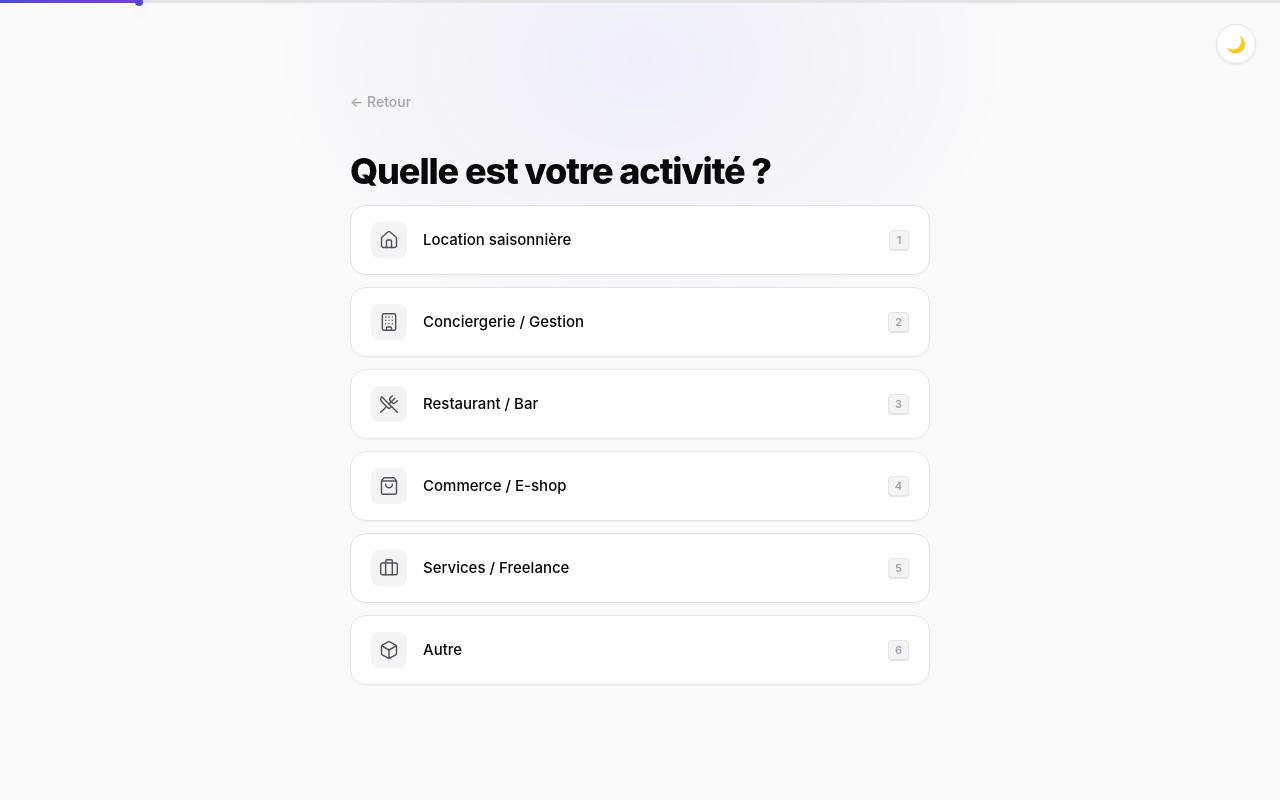
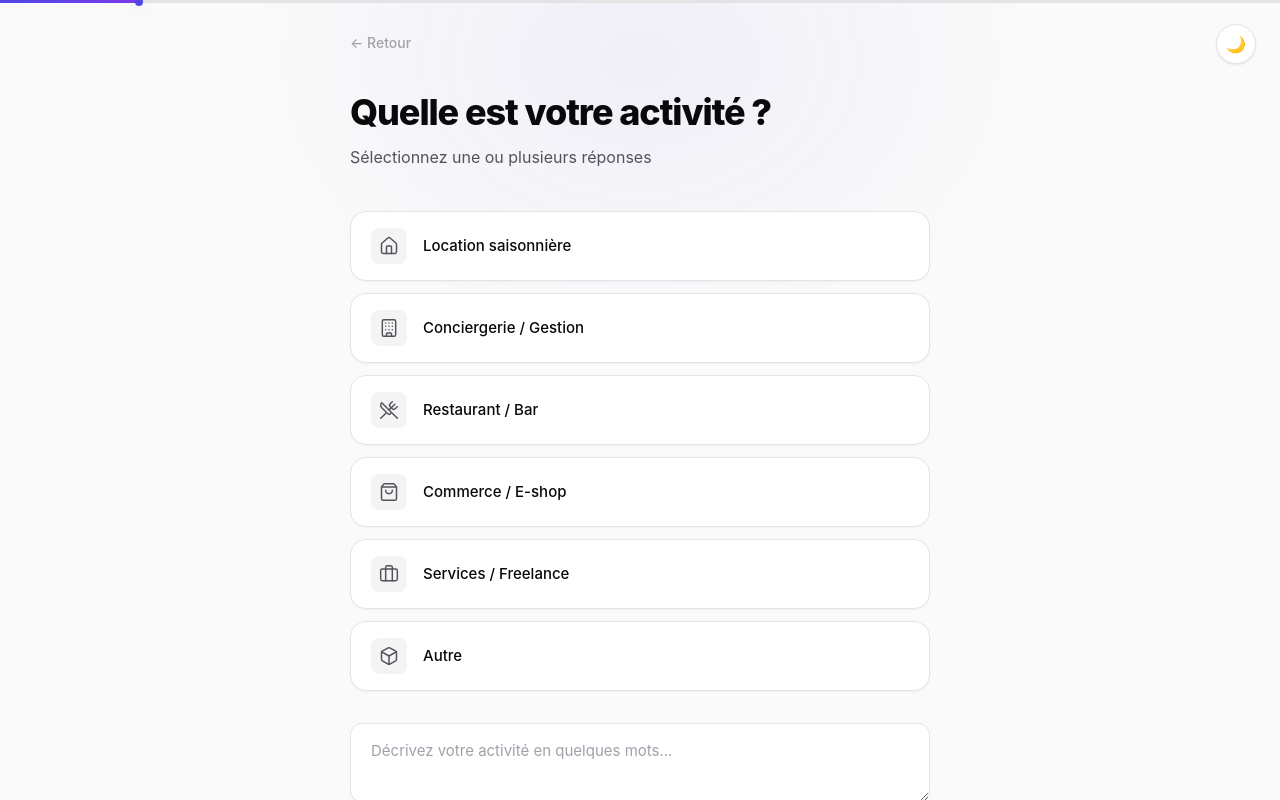
Before and after one commit to Alfred-pi/discovery-flow, a React (Vite) app: page / in a window 1280 px wide. Both pictures are taken after a click on the button "C'est parti →". Built offline with nearby package versions, Linux system fonts and the light colour scheme.

Commit message:
feat: all questions multi-choice + details textarea per question

```diff
--- a/src/App.css
+++ b/src/App.css
@@ -294,6 +294,24 @@
   padding-left: var(--space-1);
 }
 
+/* ===== DETAILS TEXTAREA ===== */
+.details-field {
+  margin-bottom: var(--space-6);
+}
+
+.details-textarea {
+  height: auto;
+  min-height: 72px;
+  padding: var(--space-4) var(--space-5);
+  resize: vertical;
+  line-height: 1.5;
+}
+
+.step-actions {
+  display: flex;
+  flex-direction: column;
+}
+
 .contact-form .cta-btn {
   margin-top: var(--space-4);
   align-self: stretch;
--- a/src/App.tsx
+++ b/src/App.tsx
@@ -7,7 +7,8 @@ import ProgressBar from './components/ProgressBar';
 import ThemeToggle from './components/ThemeToggle';
 import './App.css';
 
-export type Answers = Record<string, string | string[]>;
+export type AnswerEntry = { value: string[]; details: string } | string;
+export type Answers = Record<string, AnswerEntry>;
 
 function App() {
   const [currentStep, setCurrentStep] = useState(0);
@@ -19,7 +20,7 @@ function App() {
   const totalSteps = questions.length;
   const isResult = currentStep >= totalSteps;
 
-  const handleAnswer = useCallback((questionId: string, value: string | string[]) => {
+  const handleAnswer = useCallback((questionId: string, value: any) => {
     setAnswers(prev => ({ ...prev, [questionId]: value }));
   }, []);
 
@@ -42,13 +43,14 @@ function App() {
       const answer = answers[q.id];
       if (!answer) continue;
       const opts = (q as any).options || [];
-      if (Array.isArray(answer)) {
-        for (const a of answer) {
-          const opt = opts.find((o: any) => o.value === a);
-          if (opt) total += opt.priceWeight || 0;
-        }
-      } else {
-        const opt = opts.find((o: any) => o.value === answer);
+
+      // New format: { value: string[], details: string }
+      const values: string[] = typeof answer === 'object' && 'value' in answer
+        ? (answer as any).value
+        : Array.isArray(answer) ? answer : [];
+
+      for (const a of values) {
+        const opt = opts.find((o: any) => o.value === a);
         if (opt) total += opt.priceWeight || 0;
       }
     }
--- a/src/components/QuestionStep.tsx
+++ b/src/components/QuestionStep.tsx
@@ -1,5 +1,5 @@
 import { useState, useEffect } from 'react';
-import { motion } from 'framer-motion';
+import { motion, AnimatePresence } from 'framer-motion';
 import Icon from './Icon';
 
 const pageVariants = {
@@ -10,7 +10,7 @@ const pageVariants = {
 
 const staggerContainer = {
   center: {
-    transition: { staggerChildren: 0.05, delayChildren: 0.12 },
+    transition: { staggerChildren: 0.04, delayChildren: 0.1 },
   },
 };
 
@@ -27,35 +27,39 @@ const optionTransition = {
 
 interface Props {
   question: any;
-  answer: string | string[] | undefined;
-  onAnswer: (id: string, value: string | string[]) => void;
+  answer: any;
+  onAnswer: (id: string, value: any) => void;
   onNext: () => void;
   direction: number;
 }
 
 export default function QuestionStep({ question, answer, onAnswer, onNext, direction }: Props) {
-  const [localMulti, setLocalMulti] = useState<string[]>((answer as string[]) || []);
-  const [contactData, setContactData] = useState<Record<string, string>>(
-    typeof answer === 'string' ? {} : {}
+  const currentValue: string[] = answer?.value || answer || [];
+  const currentDetails: string = answer?.details || '';
+  const [localMulti, setLocalMulti] = useState<string[]>(
+    Array.isArray(currentValue) ? currentValue : []
   );
+  const [details, setDetails] = useState(currentDetails);
+  const [contactData, setContactData] = useState<Record<string, string>>({});
 
   useEffect(() => {
-    if (question.type === 'multi-choice' && Array.isArray(answer)) {
-      setLocalMulti(answer as string[]);
+    if (Array.isArray(currentValue)) {
+      setLocalMulti(currentValue);
     }
-  }, [question.id, answer]);
+    setDetails(currentDetails);
+  }, [question.id]);
 
-  const handleSingleChoice = (value: string) => {
-    onAnswer(question.id, value);
-    setTimeout(onNext, 250);
-  };
-
-  const handleMultiToggle = (value: string) => {
+  const handleToggle = (value: string) => {
     const updated = localMulti.includes(value)
       ? localMulti.filter(v => v !== value)
       : [...localMulti, value];
     setLocalMulti(updated);
-    onAnswer(question.id, updated);
+    onAnswer(question.id, { value: updated, details });
+  };
+
+  const handleDetailsChange = (text: string) => {
+    setDetails(text);
+    onAnswer(question.id, { value: localMulti, details: text });
   };
 
   const handleContactChange = (field: string, value: string) => {
@@ -70,25 +74,24 @@ export default function QuestionStep({ question, answer, onAnswer, onNext, direc
     return fields.every((f: string) => contactData[f]?.trim());
   };
 
-  // Handle Enter key for single-choice
+  const canContinue = localMulti.length > 0 || details.trim().length > 0;
+
+  // Keyboard: Enter to continue
   useEffect(() => {
     const handleKeyDown = (e: KeyboardEvent) => {
-      if (question.type === 'single-choice' && question.options) {
-        const idx = parseInt(e.key) - 1;
-        if (idx >= 0 && idx < question.options.length) {
-          handleSingleChoice(question.options[idx].value);
-        }
-      }
-      if (question.type === 'intro' && e.key === 'Enter') {
+      if (e.key === 'Enter' && !e.shiftKey) {
+        if (question.type === 'intro') {
+          onNext();
+        } else if (question.type === 'multi-choice' && canContinue) {
+          // Don't trigger if typing in textarea
+          if ((e.target as HTMLElement)?.tagName === 'TEXTAREA') return;
           onNext();
         }
-      if (question.type === 'multi-choice' && e.key === 'Enter' && localMulti.length > 0) {
-        onNext();
       }
     };
     window.addEventListener('keydown', handleKeyDown);
     return () => window.removeEventListener('keydown', handleKeyDown);
-  }, [question, localMulti]);
+  }, [question, canContinue]);
 
   return (
     <motion.div
@@ -142,38 +145,6 @@ export default function QuestionStep({ question, answer, onAnswer, onNext, direc
         </motion.div>
       )}
 
-      {question.type === 'single-choice' && (
-        <motion.div
-          className="options"
-          variants={staggerContainer}
-          initial="enter"
-          animate="center"
-        >
-          {question.options.map((opt: any, i: number) => (
-              <motion.button
-                key={opt.value}
-                className={`option-btn ${answer === opt.value ? 'selected' : ''}`}
-                onClick={() => handleSingleChoice(opt.value)}
-                variants={optionVariant}
-                transition={optionTransition}
-                whileHover={{ scale: 1.015, y: -2 }}
-                whileTap={{ scale: 0.97 }}
-              >
-                {opt.icon && <span className="option-icon"><Icon name={opt.icon} size={20} /></span>}
-                <span className="option-label">{opt.label}</span>
-                <kbd style={{
-                  minWidth: 20, height: 20, padding: '0 6px',
-                  background: 'var(--surface)', border: '1px solid var(--border)',
-                  borderRadius: 4, fontSize: 11, fontWeight: 600,
-                  display: 'inline-flex', alignItems: 'center', justifyContent: 'center',
-                  color: 'var(--text-tertiary)', boxShadow: '0 1px 0 var(--border)',
-                  fontFamily: 'inherit', flexShrink: 0
-                }}>{i + 1}</kbd>
-              </motion.button>
-          ))}
-        </motion.div>
-      )}
-
       {question.type === 'multi-choice' && (
         <>
           <motion.div
@@ -186,7 +157,7 @@ export default function QuestionStep({ question, answer, onAnswer, onNext, direc
               <motion.button
                 key={opt.value}
                 className={`option-btn ${localMulti.includes(opt.value) ? 'selected' : ''}`}
-                  onClick={() => handleMultiToggle(opt.value)}
+                onClick={() => handleToggle(opt.value)}
                 variants={optionVariant}
                 transition={optionTransition}
                 whileHover={{ scale: 1.015, y: -2 }}
@@ -194,20 +165,41 @@ export default function QuestionStep({ question, answer, onAnswer, onNext, direc
               >
                 {opt.icon && <span className="option-icon"><Icon name={opt.icon} size={20} /></span>}
                 <span className="option-label">{opt.label}</span>
+                <AnimatePresence>
                   {localMulti.includes(opt.value) && (
                     <motion.span
                       className="check"
                       initial={{ scale: 0 }}
                       animate={{ scale: 1 }}
+                      exit={{ scale: 0 }}
                       transition={{ type: 'spring', stiffness: 500, damping: 20 }}
                     >
                       ✓
                     </motion.span>
                   )}
+                </AnimatePresence>
               </motion.button>
             ))}
           </motion.div>
+
+          {/* Details textarea */}
           <motion.div
+            className="details-field"
+            initial={{ opacity: 0, y: 8 }}
+            animate={{ opacity: 1, y: 0 }}
+            transition={{ delay: 0.25, duration: 0.3 }}
+          >
+            <textarea
+              className="input-field details-textarea"
+              placeholder={question.detailsPlaceholder || 'Précisez si besoin...'}
+              value={details}
+              onChange={e => handleDetailsChange(e.target.value)}
+              rows={2}
+            />
+          </motion.div>
+
+          <motion.div
+            className="step-actions"
             initial={{ opacity: 0, y: 10 }}
             animate={{ opacity: 1, y: 0 }}
             transition={{ delay: 0.3, type: 'spring', stiffness: 300, damping: 25 }}
@@ -215,12 +207,17 @@ export default function QuestionStep({ question, answer, onAnswer, onNext, direc
             <motion.button
               className="cta-btn"
               onClick={onNext}
-              disabled={localMulti.length === 0}
+              disabled={!canContinue}
               whileHover={{ scale: 1.02, y: -2 }}
               whileTap={{ scale: 0.97 }}
             >
               Continuer →
             </motion.button>
+            <div className="keyboard-hint">
+              <span>Appuyez sur</span>
+              <kbd>Entrée</kbd>
+              <span>↵</span>
+            </div>
           </motion.div>
         </>
       )}
--- a/src/data/questions.json
+++ b/src/data/questions.json
@@ -17,8 +17,9 @@
     },
     {
       "id": "activity",
-      "type": "single-choice",
+      "type": "multi-choice",
       "title": "Quelle est votre activité ?",
+      "subtitle": "Sélectionnez une ou plusieurs réponses",
       "options": [
         { "label": "Location saisonnière", "value": "rental", "priceWeight": 0, "icon": "home" },
         { "label": "Conciergerie / Gestion", "value": "concierge", "priceWeight": 200, "icon": "building" },
@@ -26,41 +27,48 @@
         { "label": "Commerce / E-shop", "value": "ecommerce", "priceWeight": 400, "icon": "shopping-bag" },
         { "label": "Services / Freelance", "value": "services", "priceWeight": 0, "icon": "briefcase" },
         { "label": "Autre", "value": "other", "priceWeight": 0, "icon": "box" }
-      ]
+      ],
+      "detailsPlaceholder": "Décrivez votre activité en quelques mots..."
     },
     {
       "id": "goal",
-      "type": "single-choice",
-      "title": "Quel est votre objectif principal ?",
+      "type": "multi-choice",
+      "title": "Quels sont vos objectifs ?",
+      "subtitle": "Sélectionnez tout ce qui s'applique",
       "options": [
         { "label": "Avoir plus de clients / réservations", "value": "clients", "priceWeight": 0, "icon": "target" },
         { "label": "Créer une image de marque premium", "value": "branding", "priceWeight": 200, "icon": "sparkles" },
         { "label": "Être visible sur Google", "value": "seo", "priceWeight": 300, "icon": "search" },
         { "label": "Ne plus dépendre d'Airbnb / plateformes", "value": "independence", "priceWeight": 100, "icon": "unlink" },
         { "label": "Tout ça en même temps", "value": "all", "priceWeight": 400, "icon": "rocket" }
-      ]
+      ],
+      "detailsPlaceholder": "Des objectifs spécifiques à préciser ?"
     },
     {
       "id": "existing_site",
-      "type": "single-choice",
+      "type": "multi-choice",
       "title": "Avez-vous déjà un site web ?",
+      "subtitle": "Sélectionnez ce qui correspond",
       "options": [
         { "label": "Non, je pars de zéro", "value": "none", "priceWeight": 0, "icon": "plus-circle" },
         { "label": "Oui, mais il est vieux / moche", "value": "old", "priceWeight": -200, "icon": "alert-triangle" },
         { "label": "Oui, mais je veux mieux", "value": "upgrade", "priceWeight": -100, "icon": "arrow-up-circle" },
         { "label": "J'ai juste une page Facebook/Instagram", "value": "social_only", "priceWeight": 0, "icon": "smartphone" }
-      ]
+      ],
+      "detailsPlaceholder": "Lien vers votre site actuel ou précisions..."
     },
     {
       "id": "pages",
-      "type": "single-choice",
+      "type": "multi-choice",
       "title": "Combien de pages pour votre site ?",
+      "subtitle": "Sélectionnez ce qui vous convient",
       "options": [
         { "label": "Une seule page (Landing Page)", "value": "1", "priceWeight": 0, "icon": "file" },
         { "label": "3-5 pages (Site vitrine classique)", "value": "3-5", "priceWeight": 400, "icon": "files" },
         { "label": "6-10 pages (Site complet)", "value": "6-10", "priceWeight": 900, "icon": "layout-grid" },
         { "label": "Je ne sais pas encore", "value": "unknown", "priceWeight": 400, "icon": "help-circle" }
-      ]
+      ],
+      "detailsPlaceholder": "Des pages spécifiques en tête ? (blog, portfolio...)"
     },
     {
       "id": "features",
@@ -76,30 +84,35 @@
         { "label": "Avis clients / témoignages", "value": "reviews", "priceWeight": 150, "icon": "star" },
         { "label": "Carte / localisation", "value": "map", "priceWeight": 100, "icon": "map-pin" },
         { "label": "Application mobile", "value": "mobile_app", "priceWeight": 1500, "icon": "smartphone" }
-      ]
+      ],
+      "detailsPlaceholder": "D'autres fonctionnalités en tête ?"
     },
     {
       "id": "style",
-      "type": "single-choice",
+      "type": "multi-choice",
       "title": "Quel style vous correspond ?",
+      "subtitle": "Vous pouvez en choisir plusieurs",
       "options": [
         { "label": "Élégant & Minimaliste", "value": "minimal", "priceWeight": 0, "icon": "minus" },
         { "label": "Frais & Moderne", "value": "modern", "priceWeight": 0, "icon": "zap" },
         { "label": "Naturel & Chaleureux", "value": "warm", "priceWeight": 0, "icon": "leaf" },
         { "label": "Bold & Dynamique", "value": "bold", "priceWeight": 0, "icon": "flame" },
         { "label": "Je vous fais confiance", "value": "trust", "priceWeight": 0, "icon": "palette" }
-      ]
+      ],
+      "detailsPlaceholder": "Un site en référence ? Un lien vers un design que vous aimez ?"
     },
     {
       "id": "timeline",
-      "type": "single-choice",
+      "type": "multi-choice",
       "title": "Quand en avez-vous besoin ?",
+      "subtitle": "Sélectionnez ce qui correspond",
       "options": [
         { "label": "Dès que possible (< 2 semaines)", "value": "urgent", "priceWeight": 500, "icon": "flame" },
         { "label": "Dans le mois", "value": "month", "priceWeight": 200, "icon": "calendar-days" },
         { "label": "Pas pressé (2-3 mois)", "value": "relaxed", "priceWeight": 0, "icon": "clock" },
         { "label": "Je me renseigne juste", "value": "exploring", "priceWeight": 0, "icon": "eye" }
-      ]
+      ],
+      "detailsPlaceholder": "Une date butoir ? Un événement prévu ?"
     },
     {
       "id": "contact",
```
Lines whose indentation alone changed are shown as unchanged.
